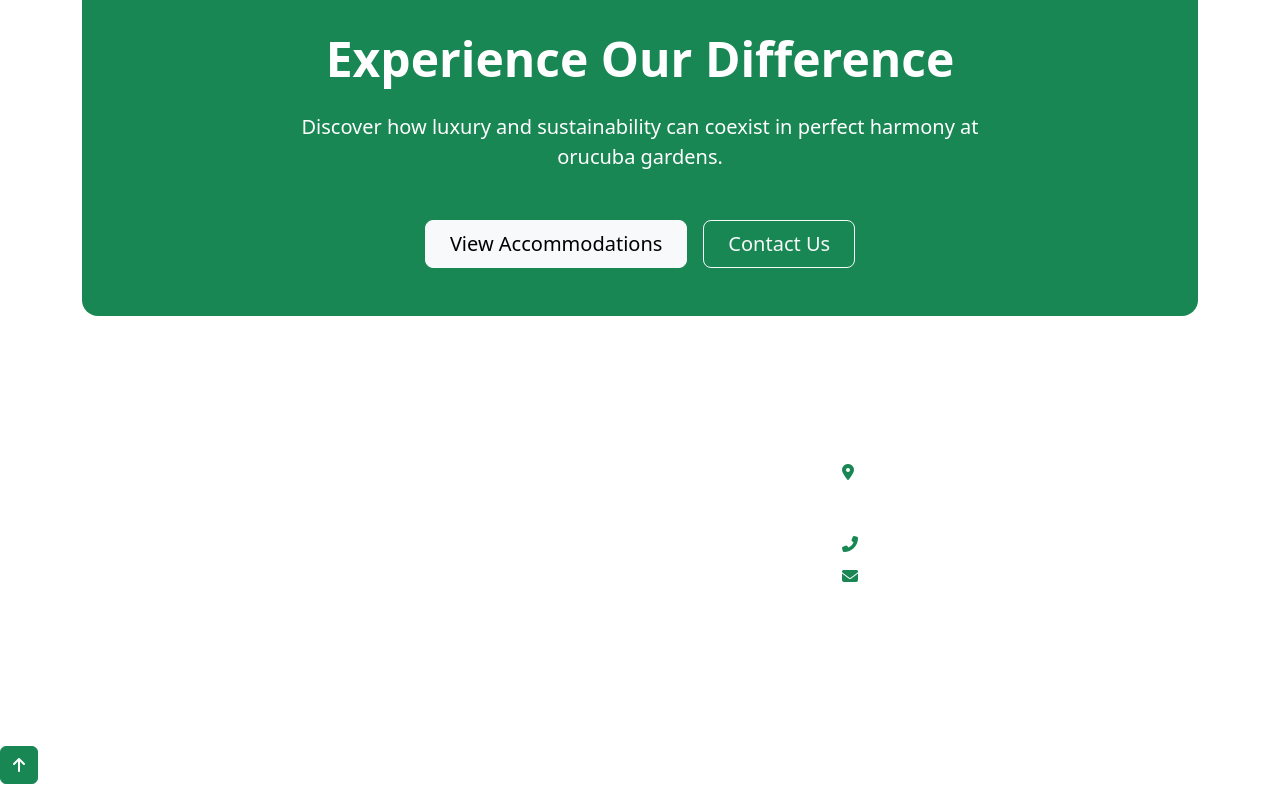
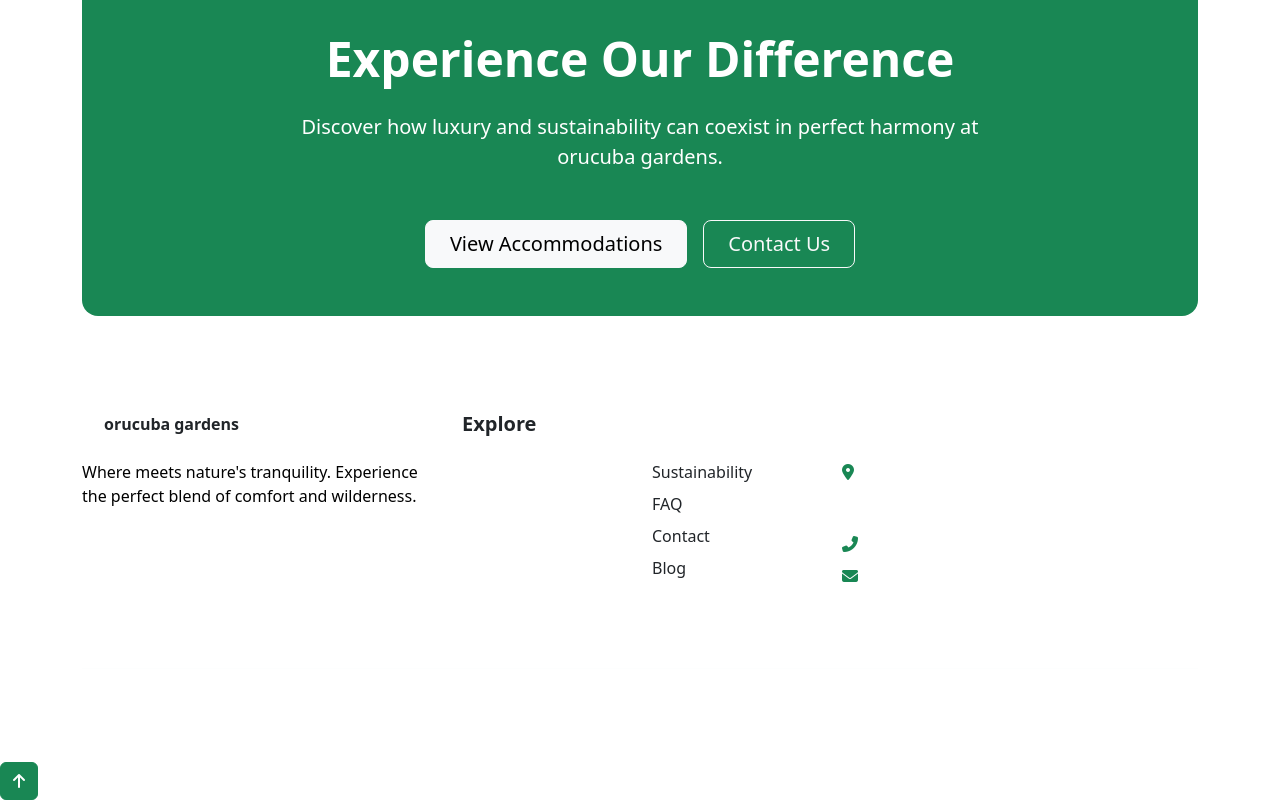
Before and after one commit to murungid/haruchubaresort, a plain HTML site: page about.html in a window 1280 px wide. Shown: the part 4335-5135 px from the top of the page. Drawn offline with nearby package versions, Linux system fonts and the light colour scheme; a script that the page names is missing; some icons are missing.

Commit message:
added new changes

```diff
--- a/about.html
+++ b/about.html
@@ -435,10 +435,10 @@
                 <div class="col-lg-4">
                     <a class="navbar-brand d-flex align-items-center mb-4" href="index.html">
                         <i class="fas fa-tree me-2"></i>
-                        <span class="fw-bold">orucuba</span>
-                        <span class="ms-1">gardens</span>
+                        <span class="fw-bold text-dark">orucuba</span>
+                        <span class="ms-1 fw-bold text-dark">gardens</span>
                     </a>
-                    <p class="mb-4">Where meets nature's tranquility. Experience the perfect blend of comfort and wilderness.</p>
+                    <p class="text-black">Where meets nature's tranquility. Experience the perfect blend of comfort and wilderness.</p>
                     <div class="social-icons mb-4 mb-lg-0">
                         <a href="#" class="text-white me-3" aria-label="Facebook"><i class="fab fa-facebook-f"></i></a>
                         <a href="#" class="text-white me-3" aria-label="Instagram"><i class="fab fa-instagram"></i></a>
@@ -448,10 +448,10 @@
                     </div>
                 </div>
                 <div class="col-lg-2 col-md-4">
-                    <h5 class="fw-bold mb-4">Explore</h5>
+                    <h5 class="fw-bold mb-4 text-dark">Explore</h5>
                     <ul class="list-unstyled">
-                        <li class="mb-2"><a href="index.html" class="text-white text-decoration-none">Home</a></li>
-                        <li class="mb-2"><a href="rooms.html" class="text-white text-decoration-none">Rooms</a></li>
+                        <li class="mb-2 fw-bold text-black"><a href="index.html" class="text-white text-decoration-none">Home</a></li>
+                        <li class="mb-4 text-black"><a href="rooms.html" class="text-white text-decoration-none">Rooms</a></li>
                         <li class="mb-2"><a href="dining.html" class="text-white text-decoration-none">Dining</a></li>
                         <li class="mb-2"><a href="spa.html" class="text-white text-decoration-none">Spa</a></li>
                         <li class="mb-2"><a href="about.html" class="text-white text-decoration-none">About</a></li>
@@ -460,10 +460,10 @@
                 <div class="col-lg-2 col-md-4">
                     <h5 class="fw-bold mb-4">Information</h5>
                     <ul class="list-unstyled">
-                        <li class="mb-2"><a href="sustainability.html" class="text-white text-decoration-none">Sustainability</a></li>
-                        <li class="mb-2"><a href="faq.html" class="text-white text-decoration-none">FAQ</a></li>
-                        <li class="mb-2"><a href="contact.html" class="text-white text-decoration-none">Contact</a></li>
-                        <li class="mb-2"><a href="blog.html" class="text-white text-decoration-none">Blog</a></li>
+                        <li class="mb-2"><a href="sustainability.html" class="text-dark text-decoration-none">Sustainability</a></li>
+                        <li class="mb-2"><a href="faq.html" class="text-dark text-decoration-none">FAQ</a></li>
+                        <li class="mb-2"><a href="contact.html" class="text-dark text-decoration-none">Contact</a></li>
+                        <li class="mb-2"><a href="blog.html" class="text-dark text-decoration-none">Blog</a></li>
                     </ul>
                 </div>
                 <div class="col-lg-4 col-md-4">
```
Also changed, not shown: index.html (+7 -7 lines).
